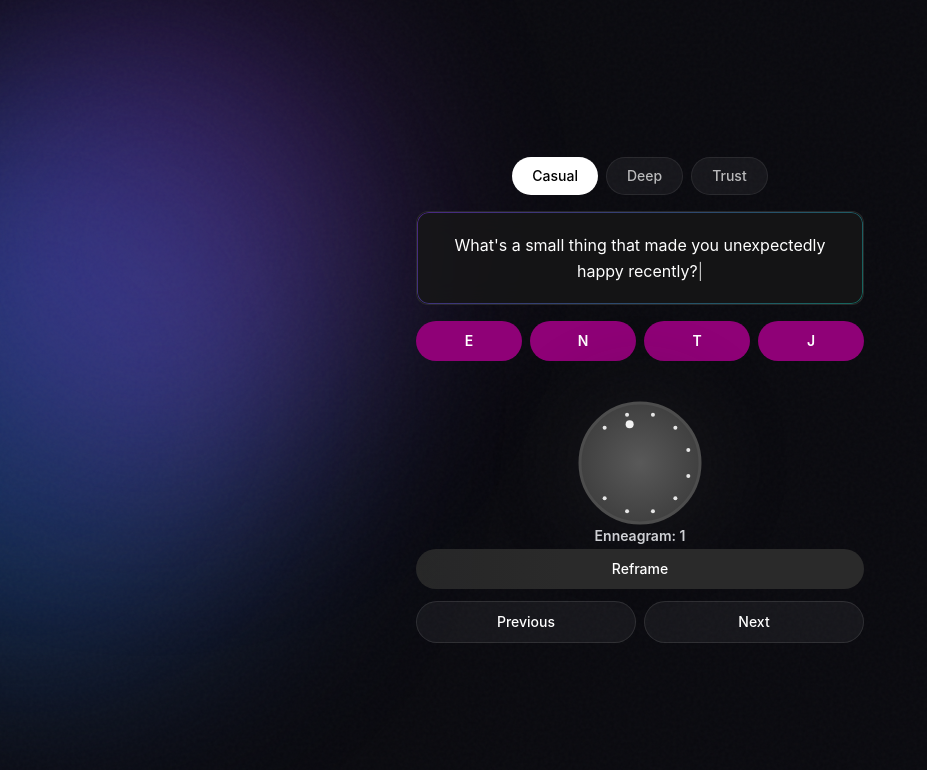
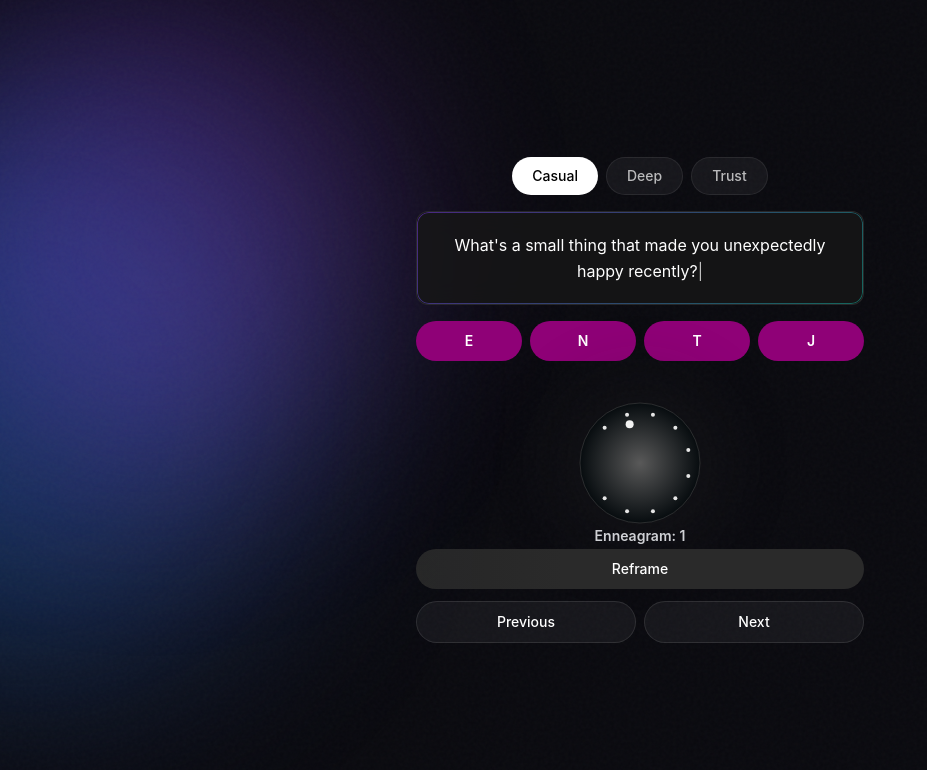
Before and after one commit to Eug-Chua/thoughtful_together, a React (Create React App) app in the folder frontend/: page / in a window 1280 px wide. Shown: the top 770 px of the page, without its empty margins (0-927 px from the left). Built offline with nearby package versions, Linux system fonts and the light colour scheme; a web font is replaced by a local one.

Commit message:
fix: made knob tuner darker

```diff
--- a/frontend/src/TunerKnob.js
+++ b/frontend/src/TunerKnob.js
@@ -92,7 +92,7 @@ function TunerKnob({ value, onChange, min = 0, max = 9 }) {
         <defs>
           <radialGradient id="dialGradient" cx="50%" cy="50%" r="50%">
             <stop offset="0%" stopColor="#595959" />
-            <stop offset="100%" stopColor="#404040" />
+            <stop offset="100%" stopColor="#070C0F" />
           </radialGradient>
         </defs>
 
@@ -102,7 +102,7 @@ function TunerKnob({ value, onChange, min = 0, max = 9 }) {
           r={radius}
           fill="url(#dialGradient)"
           stroke="#4d4d4d"
-          strokeWidth="3"
+          strokeWidth="0.5"
         />
 
         {/* Dots for each step */}
```
